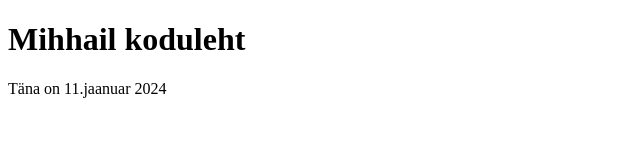
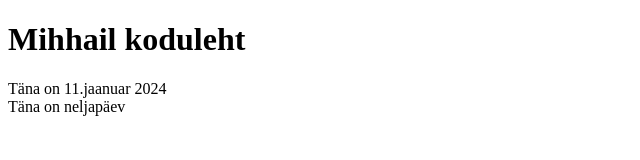
Before and after one commit to mihutka/TarkavaraVeebtestProjekt, a plain HTML site: page index.html in a window 1280 px wide. Shown: the whole page, without its empty margins (0-640 px from the left). Drawn offline with Linux system fonts and the light colour scheme.

Commit message:
faili põhi on loodud

```diff
--- a/index.html
+++ b/index.html
@@ -9,3 +9,6 @@
 <div>Täna on 11.jaanuar 2024</div>
 </body>
 </html>
+
+
+<div>Täna on neljapäev</div>
```
